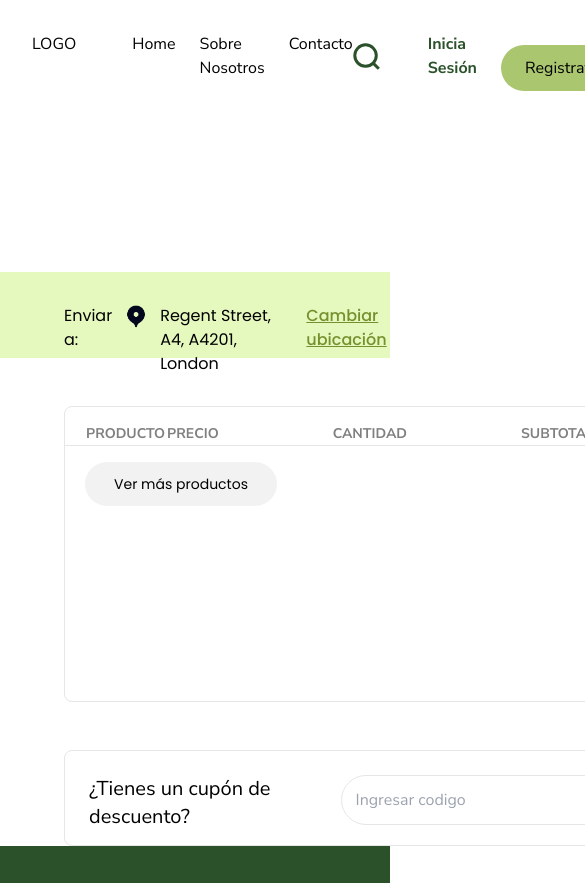
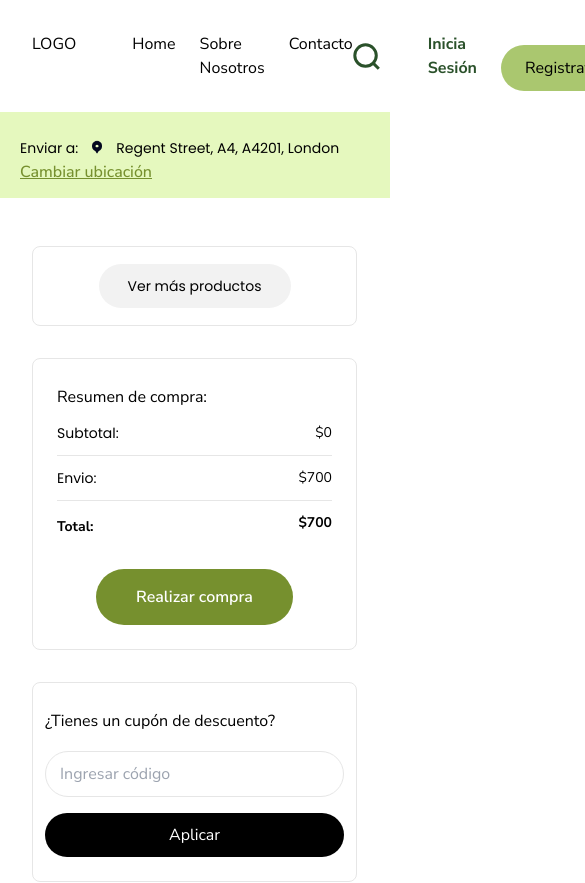
Before and after one commit to No-Country/c16-18-t-node-react, a React (Vite) app in the folder client/: page /cart in a window 390 px wide. Shown: the top 883 px of the page, 585 px wide, since content can reach past the window. Built offline with nearby package versions, Linux system fonts and the light colour scheme; the HTML template or start-up script is replaced by a standard one.

Commit message:
realizo responsive de carrito para mobile y tablet

```diff
--- a/client/src/Pages/Cart.jsx
+++ /dev/null
@@ -1,20 +0,0 @@
-import ProductsTable from "../components/Cart/ProductsTable";
-import SearchBar from "../components/Cart/SearchBar";
-import Summary from "../components/Cart/Summary";
-import Discount from "../components/Cart/Discount";
-
-const Cart = () => {
-
-  return (
-    <section>
-      <SearchBar />
-      <div className="flex">
-        <ProductsTable />
-        <Summary />
-      </div>
-      <Discount />
-    </section>
-  );
-};
-
-export default Cart;
--- a/client/src/Pages/CartPage.jsx
+++ b/client/src/Pages/CartPage.jsx
@@ -5,13 +5,18 @@ import Discount from "../components/Cart/Discount";
 
 const CartPage = () => {
   return (
-    <section>
+    <section className="mb-5 w-full">
       <SearchBar />
-      <div className="flex">
+      <div className="flex flex-col xl:flex-row content-center">
         <ProductsTable />
+
         <Summary />
+
+
+
       </div>
       <Discount />
+
     </section>
   );
 };
--- a/client/src/Pages/LandingPage.jsx
+++ b/client/src/Pages/LandingPage.jsx
@@ -99,9 +99,9 @@ const LandingPage = () => {
                     </div>
                 </section>
                 <section className="px-12 py-8 ">
-                    <div className="flex justify-between items-center mb-8">
-                        <h2 className="text-[2.5rem] text-darkGreen1 font-extrabold">Productos más vendidos</h2>
-                        <a className="flex items-center gap-2" href="#">Ver más <img src="/arrow-icon.svg" alt=" " /></a>
+                    <div className="flex flex-col sm:flex-row justify-between items-center mb-8">
+                        <h2 className="text-2xl sm:text-[2.5rem]  text-darkGreen1 font-extrabold">Productos más vendidos</h2>
+                        <a className="flex self-end sm:items-center gap-2" href="#">Ver más <img src="/arrow-icon.svg" alt=" " /></a>
                     </div>
                     <div className="grid grid-cols-1 gap-y-2 lg:grid-cols-4 lg:gap-x-8">
                         {data ? data.payload.slice(0, 8).map(product => <ProductCard product={product} key={product._id} {...product} modalHandler={modalHandler}/>) : null}
--- a/client/src/components/Cart/Counter.jsx
+++ b/client/src/components/Cart/Counter.jsx
@@ -6,14 +6,14 @@ const Counter = (props) => {
   };
 
   return (
-    <div className="w-32 h-12 border border-platinum rounded-full flex justify-center items-center">
+    <div className="w-24 h-7 sm:w-32 sm:h-12 border border-platinum rounded-full flex justify-center items-center">
       {count === 0 ? (
-        <button className="w-10 h-10 rounded-full bg-gray flex justify-center items-center">
+        <button className="w-5 h-5 sm:w-10 sm:h-10 rounded-full bg-gray flex justify-center items-center">
           <img src="/remove.svg" alt="remove" />
         </button>
       ) : (
         <button
-          className="w-10 h-10 rounded-full bg-whiteSmoke flex justify-center items-center"
+          className="w-5 h-5 sm:w-10 sm:h-10 rounded-full bg-whiteSmoke flex justify-center items-center"
           onClick={() => handleChange(-1)}
         >
           <img src="/remove.svg" alt="remove" />
@@ -24,7 +24,7 @@ const Counter = (props) => {
         {count}
       </p>
       <button
-        className="w-10 h-10 rounded-full bg-whiteSmoke flex justify-center items-center"
+        className="w-5 h-5 sm:w-10 sm:h-10 rounded-full bg-whiteSmoke flex justify-center items-center"
         onClick={() => handleChange(+1)}
       >
         <img src="/add.svg" alt="add" />
--- a/client/src/components/Cart/Discount.jsx
+++ b/client/src/components/Cart/Discount.jsx
@@ -1,16 +1,19 @@
 const Discount = () => {
   return (
-      <div className="h-24 w-[872px] flex border rounded-lg mt-12 ml-16 p-6 border-platinum">
-        <h4 className="font-normal text-xl leading-7">
+    <div className="w-5/6 lg:w-11/12 xl:w-3/5 flex flex-col sm:flex-row gap-4 border rounded-lg mx-8 mt-8 sm:mt-12 sm:ml-16 py-6 px-3 border-platinum">
+      <h4 className="font-normal text-base md:text-xl leading-7">
         ¿Tienes un cupón de descuento?
       </h4>
+
       <input
-          className="border border-platinum rounded-full w-[482px] h-12 py-6 px-3.5 mr-3.5"
-          placeholder="Ingresar codigo"
+        className="border border-platinum rounded-full sm:w-[482px] sm:h-12  py-2.5 sm:py-6 px-3.5"
+        placeholder="Ingresar código"
       ></input>
-        <button className=" px-10 bg-black text-white text-center rounded-full">
+      <button className=" px-10 py-2.5 sm:py-0 sm:h-12 bg-black text-white text-center rounded-full ">
         Aplicar
       </button>
+
+
     </div>
   );
 };
--- a/client/src/components/Cart/ProductRow.jsx
+++ b/client/src/components/Cart/ProductRow.jsx
@@ -13,17 +13,16 @@ const ProductRow = (props) => {
   const productSubtotal = product.price * count;
 
   useEffect(() => {
-    setSubtotal(productSubtotal, productId)
+    setSubtotal(productSubtotal, productId);
   }, [productSubtotal, setSubtotal, productId]);
-
 
   const handleDelete = () => {
     deleteProductFromCart(productId);
-
   };
 
   return (
-    <tr className="w-[832px] h-28 flex justify-between items-center mx-5 my-3">
+    <>
+      <tr className="w-11/12 h-28 justify-between items-center mx-5 my-3 hidden lg:flex">
         <td className="w-80 h-28 flex gap-3 justify-start items-center">
           <img className="w-28 h-28" src={product.image} />
           <p className="text-base font-normal">{product.name}</p>
@@ -36,13 +35,35 @@ const ProductRow = (props) => {
             productSubtotal={productSubtotal}
           />
         </td>
-      <td className="pl-16">
-        ${productSubtotal}
-      </td>
+        <td className="pl-16">${productSubtotal}</td>
         <button onClick={handleDelete}>
           <img className="w-6 h-6" src="/cancel.svg" />
         </button>
       </tr>
+
+      <tr className="w-11/12 flex justify-between content-start mx-5 my-3 lg:hidden">
+        <td className="w-28 h-28 mr-3">
+          <img className="w-24 h-24" src={product.image} />
+        </td>
+        <td className="flex flex-col content-between gap-3">
+          <button onClick={handleDelete} className="flex justify-end">
+            <img className="w-6 h-6" src="/cancel.svg" />
+          </button>
+
+          <p className="text-sm font-normal">{product.name}</p>
+
+          <div className="flex gap-3 items-center justify-center">
+            <Counter
+              count={count}
+              setCount={setCount}
+              productSubtotal={productSubtotal}
+            />
+            <p>${productSubtotal}</p>
+          </div>
+        </td>
+      </tr>
+      <hr className="text-platinum mx-5" />
+    </>
   );
 };
 
--- a/client/src/components/Cart/ProductsTable.jsx
+++ b/client/src/components/Cart/ProductsTable.jsx
@@ -2,13 +2,12 @@ import { useCart } from "../../stores/useCart";
 import ProductRow from "./ProductRow";
 
 const ProductsTable = () => {
-
-  const {cart} = useCart();
+  const { cart } = useCart();
 
   return (
-    <div className=" mt-12 ml-16 border border-platinum rounded-lg">
-    <table className="table-auto ">
-      <thead className="font-normal text-sm text-gray border-b border-platinum ">
+    <div className="w-5/6 lg:w-11/12 mt-12 mx-8 sm:ml-16 border border-platinum rounded-lg">
+      <table className="w-full">
+        <thead className="font-normal text-sm text-gray border-b border-platinum hidden lg:block">
           <tr className="flex justify-between mx-5 mt-4">
             <th>PRODUCTO</th>
             <div className="flex justify-between gap-28">
@@ -16,24 +15,22 @@ const ProductsTable = () => {
               <th>CANTIDAD</th>
               <th>SUBTOTAL</th>
             </div>
-
           </tr>
         </thead>
-      <tbody>
+        <tbody className="w-full">
           {cart.map((product) => {
-          return <>
-          <ProductRow key={product._id} product={product} />
-          <hr className="text-platinum mx-5"/>
-          </>
+            return <ProductRow key={product._id} product={product} />;
           })}
-      </tbody>
-
-      <button className="h-11 w-48 bg-whiteSmoke rounded-full ms-5 my-4 font-poppins text-sm">
+          <tr className="text-center">
+            <td colSpan="4">
+              <button className="h-11 w-48 bg-whiteSmoke rounded-full font-poppins text-sm my-4">
                 Ver más productos
               </button>
+            </td>
+          </tr>
+        </tbody>
       </table>
     </div>
-
   );
 };
 
--- a/client/src/components/Cart/SearchBar.jsx
+++ b/client/src/components/Cart/SearchBar.jsx
@@ -1,13 +1,13 @@
 const SearchBar = () => {
     return (
-      <div className="w-full h-[86px] bg-teaGreen mt-40">
-          <p className="pl-16 pt-8 leading-6 text-base font-normal text-start font-poppins flex">
+      <div className="w-full h-[86px] bg-teaGreen  px-5 flex flex-col sm:flex-row">
+          <p className="pt-6 sm:pl-16 sm:pt-8 leading-6 text-sm sm:text-base font-normal text-start font-poppins flex">
             {" "}
-            Enviar a: <img className="w-6 h-6 mx-3" src="/location.png"/> Regent Street, A4, A4201, London{" "}
-            <span className="text-avocadoGreen underline font-medium ml-2.5">
+            Enviar a: <img className="w-3.5 h-3.5 sm:w-6 sm:h-6 mt-1 mx-3" src="/location.png"/> Regent Street, A4, A4201, London{" "}
+          </p>
+          <p className="text-avocadoGreen underline font-medium sm:ml-2.5 text-start sm:pt-8">
               Cambiar ubicación
-            </span>{" "}
-          </p>
+            </p>{" "}
         </div>
     )
   }
--- a/client/src/components/Cart/Summary.jsx
+++ b/client/src/components/Cart/Summary.jsx
@@ -15,6 +15,9 @@ const Summary = () => {
         Swal.fire({
             text: "Tu pedido fue realizado",
             icon: "success",
+            customClass: {
+                container: 'w-auto'
+            },
     }).then(() => {
         setIsExploding(true);
         clearCart();
@@ -23,8 +26,8 @@ const Summary = () => {
 
 
     return (
-      <div className='w-[424px] h-[296px] border rounded-lg mt-12 ml-16 p-6 border-platinum flex flex-col'>
-          <h4 className='text-xl font-normal leading-7'>Resumen de compra:</h4>
+      <div className='w-5/6 lg:w-11/12 xl:w-[424px] sm:h-[296px] border rounded-lg mx-8 mt-8 sm:ml-16 lg:mt-12 lg:ml-16 p-6 border-platinum flex flex-col'>
+          <h4 className='text-base sm:text-xl font-normal leading-7'>Resumen de compra:</h4>
           <div className="text-sm font-normal leading-5 flex justify-between py-3">
               <p className="font-poppins">Subtotal:</p>
               <p>${total}</p>
@@ -36,10 +39,10 @@ const Summary = () => {
           </div>
           <hr className="text-platinum"/>
           <div className="flex justify-between py-3">
-              <p className="font-bold text-lg leading-7">Total:</p>
-              <p className="font-bold text-lg leading-5">${total + 700}</p>
+              <p className="font-bold text-sm sm:text-lg leading-7">Total:</p>
+              <p className="font-bold text-sm sm:text-lg leading-5">${total + 700}</p>
           </div>
-          <button onClick={handlePurchase} className="mt-4 py-4 px-10 bg-avocadoGreen w-96 rounded-full text-white font-semibold text-base">Realizar compra</button>
+          <button onClick={handlePurchase} className="mt-4 py-4 px-10 bg-avocadoGreen sm:w-96 rounded-full text-white font-semibold text-base self-center">Realizar compra</button>
           {isExploding && <ConfettiExplosion />}
       </div>
     )
```
Lines whose indentation alone changed are shown as unchanged.
